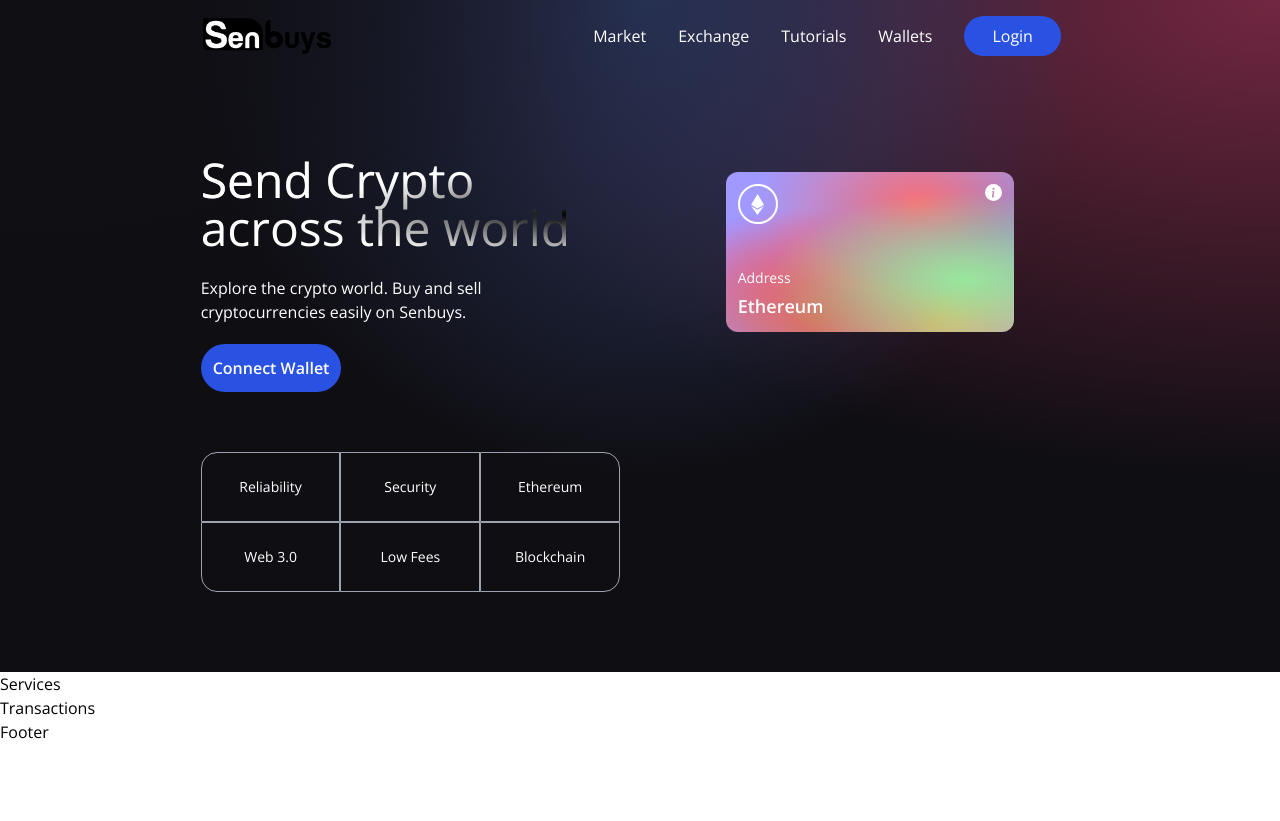
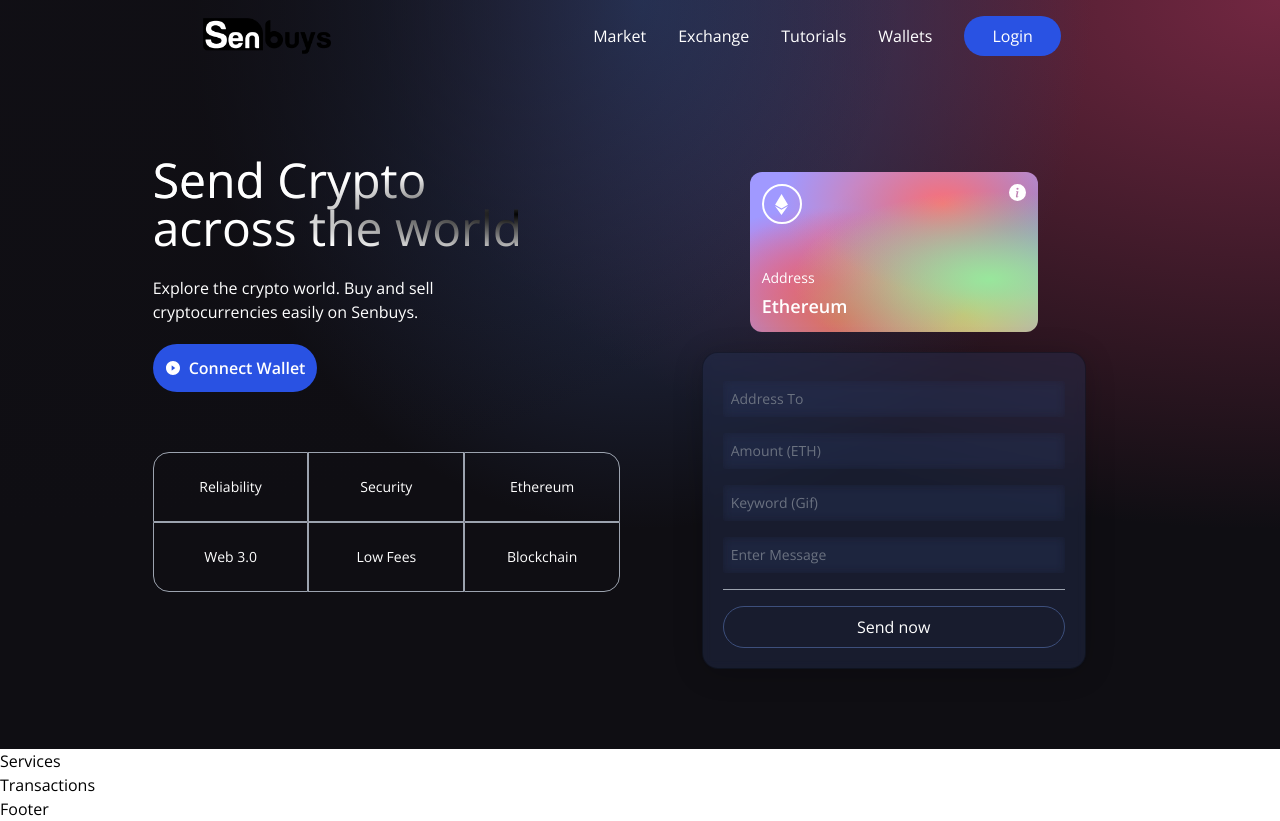
Before and after one commit to Thebks/Web3_Prac, a React (Vite) app in the folder client/: page / in a window 1280 px wide. Before the commit the page ends 800 px from the top, so only its background shows below. Built offline with nearby package versions, Linux system fonts and the light colour scheme.

Commit message:
updated welcome page

```diff
--- a/client/src/components/Loader.jsx
+++ b/client/src/components/Loader.jsx
@@ -1,6 +1,9 @@
 const Loader = () => {
     return (
-        <h1>Loader</h1>
+        <div className="flex justify-center items-center py-3">
+            <div className="animate-spin rounded-full h-32 w-32 border-b-2 border-red-700" />
+        </div>
+
     );
 }
 
--- a/client/src/components/Welcome.jsx
+++ b/client/src/components/Welcome.jsx
@@ -5,10 +5,22 @@
 
 const companyCommonStyles = "min-h-[70px] sm:px-0 px-2 sm:min-w-[120px] flex justify-center items-center border-[0.5px] border-gray-400 text-sm font-light text-white";
 
-
+const Input = ({ placeholder, name, type, value, handleChange }) => (
+    <input
+        placeholder={placeholder}
+        type={type}
+        step="0.0001"
+        value={value}
+        onChange={(e) => handleChange(e, name)}
+        className="my-2 w-full rounded-sm p-2 outline-none bg-transparent text-white border-none text-sm white-glassmorphism"
+    />
+);
 
 const Welcome = () => {
     const connectWallet = () => {
+
+    }
+    const handleSubmit = () => {
 
     }
     return (
@@ -22,7 +34,9 @@
                     <button
                         type="button"
                         onClick={connectWallet}
-                        className="flex flex-row justify-center items-center my-5 bg-[#2952e3] p-3 rounded-full cursor-pointer hover:bg-[#2546bd]">
+                        className="flex flex-row justify-center items-center my-5 bg-[#2952e3] p-3 rounded-full cursor-pointer hover:bg-[#2546bd]"
+                    >
+                        <AiFillPlayCircle className="text-white mr-2" />
                         <p className="text-white text-base font-semibold">
                             Connect Wallet
                         </p>
@@ -64,6 +78,26 @@
                             </div>
                         </div>
                     </div>
+                    <div className="p-5 sm:w-96 w-full flex flex-col justify-start justify-center blue-glassmorphism">
+                        <Input placeholder="Address To" name="addressTo" type="text" handleChange={() => { }} />
+                        <Input placeholder="Amount (ETH)" name="amount" type="number" handleChange={() => { }} />
+                        <Input placeholder="Keyword (Gif)" name="kayword" type="number" handleChange={() => { }} />
+                        <Input placeholder="Enter Message" name="message" type="text" handleChange={() => { }} />
+
+                        <div className="h-[1px] w-full bg-gray-400 my-2" />
+
+                        {false ? (
+                            <Loader />
+                        ) : (
+                            <button
+                                type="button"
+                                onClick={handleSubmit}
+                                className="text-white w-full mt-2 border-[1px] p-2 border-[#3d4f7c] hover:bg-[#3d4f7c] rounded-full cursor-pointer"
+                            >
+                                Send now
+                            </button>
+                        )}
+                    </div>
                 </div>
             </div>
         </div>
```
